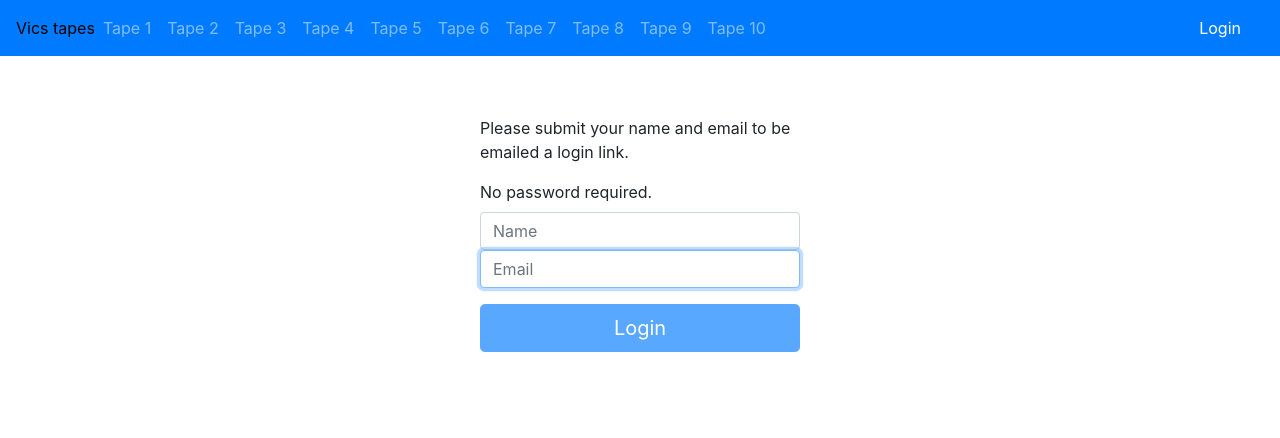
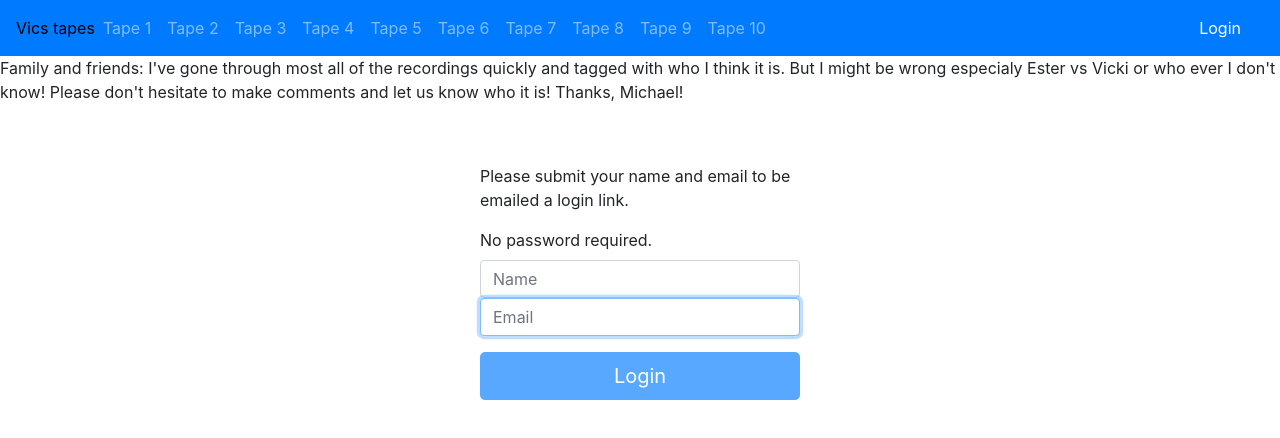
Before and after one commit to 1MikeMakuch/audioReview, a React (Create React App) app in the folder ui/: page /login in a window 1280 px wide. Shown: the top 438 px of the page. Built offline with nearby package versions, Linux system fonts and the light colour scheme; no server answers.

Commit message:
default name/email to login form. And note to fam/friends

```diff
--- a/ui/src/components/Login.js
+++ b/ui/src/components/Login.js
@@ -15,6 +15,13 @@ function Login(props) {
   const setLoggedIn = props.setLoggedIn
   const loggedIn = props.loggedIn
   const setUser = props.setUser
+
+  if (props?.user?.name && !name) {
+    setName(props.user.name)
+  }
+  if (props?.user?.email && !email) {
+    setEmail(props.user.email)
+  }
 
   const qs = queryString.parse(window.location.search)
   if (qs && qs.token) {
--- a/ui/src/components/TopNavbar.js
+++ b/ui/src/components/TopNavbar.js
@@ -74,10 +74,14 @@ function TopNavbar(props) {
             </Nav>
           </Navbar.Collapse>
         </Navbar>
-
+        <div>
+          Family and friends: I've gone through most all of the recordings quickly and tagged with who I think it is.
+          But I might be wrong especialy Ester vs Vicki or who ever I don't know! Please don't hesitate to make comments
+          and let us know who it is! Thanks, Michael!
+        </div>
         <Switch>
           <Route path="/login">
-            <Login setLoggedIn={setLoggedIn} loggedIn={loggedIn} setUser={setUser} />
+            <Login setLoggedIn={setLoggedIn} loggedIn={loggedIn} setUser={setUser} user={user} />
           </Route>
           <Route path="/tape1">
             <Tape tape="1" loggedIn={loggedIn} users={users} user={user} />
```
